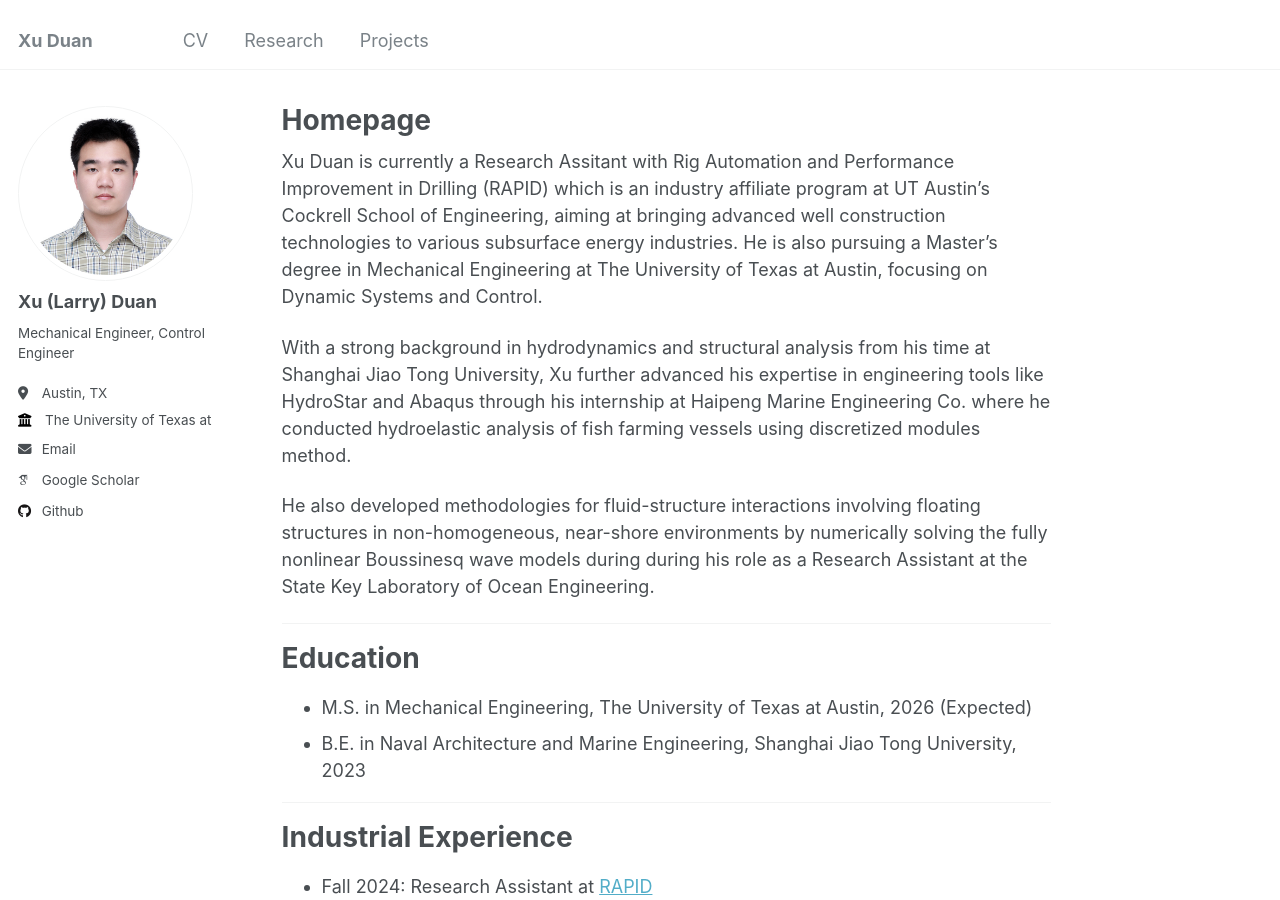
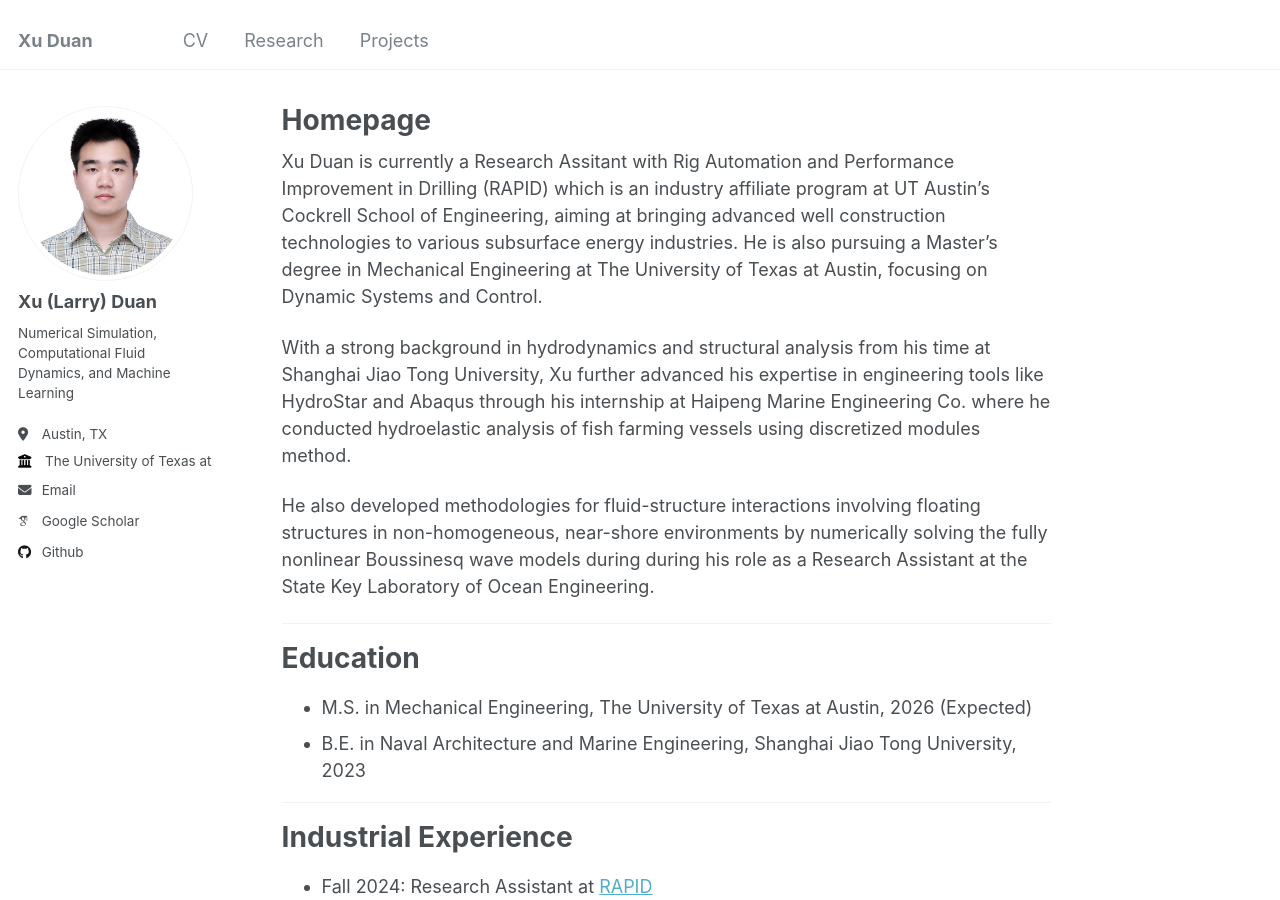
Before and after one commit to Xu-Duan/Xu-Duan.github.io, a Jekyll site: the page built from _pages/hhh.md, in a window 1280 px wide and 900 px high. Built offline with Jekyll 4.4.1, drawn with Linux system fonts in a browser that asks for light colours; some web fonts are replaced.

Commit message:
modify year

```diff
--- a/_config.yml
+++ b/_config.yml
@@ -24,7 +24,7 @@ author:
   avatar           : "profile.png"
   name             : "Xu (Larry) Duan"
   pronouns         : # example: "she/her"
-  bio              : "Mechanical Engineer, Control Engineer"
+  bio              : "Numerical Simulation, Computational Fluid Dynamics, and Machine Learning"
   location         : "Austin, TX"
   employer         : "The University of Texas at Austin"
   uri              : # URL
```
Also changed, not shown: README.md (+2 -0 lines), _pages/about.md (+2 -2 lines), _pages/hhh.md (renamed from _pages/about2.md), 1 other file.
